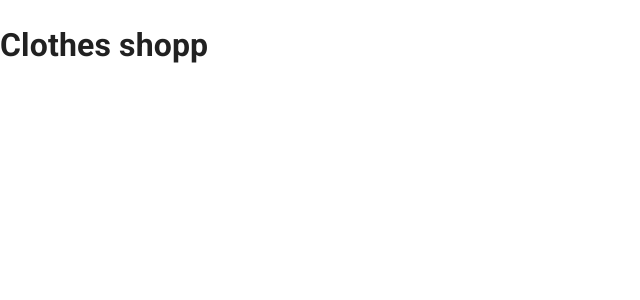
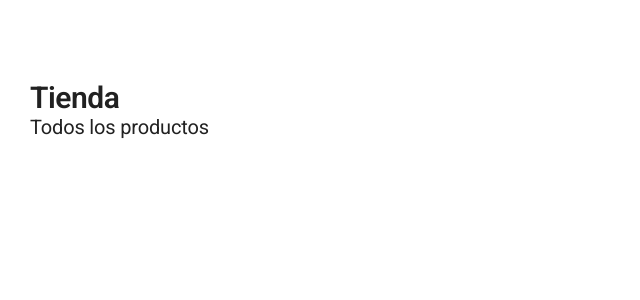
Before and after one commit to juanDaRestrepo/clothes-shop, a Next.js app: page / in a window 1280 px wide. Shown: the top 300 px of the page, without its empty margins (0-640 px from the left). Built offline with nearby package versions, Linux system fonts and the light colour scheme.

Commit message:
Create meta tags shop layout

```diff
--- /dev/null
+++ b/components/layouts/ShopLayout.tsx
@@ -0,0 +1,52 @@
+import Head from "next/head";
+import { FC, PropsWithChildren } from "react";
+
+interface Props {
+  title: string;
+  pageDescription: string;
+  imageFullUrl?: string;
+}
+
+export const ShopLayout: FC<PropsWithChildren<Props>> = ({
+  children,
+  title,
+  pageDescription,
+  imageFullUrl,
+}) => {
+  return (
+    <>
+      <Head>
+        <title>{title}</title>
+        <meta name="description" content={ pageDescription }/>
+
+        <meta name="og:title" content={ title } />
+        <meta name="og:description" content={ pageDescription } />
+
+        {
+            imageFullUrl && (
+                <meta name="og:image" content={imageFullUrl}/>
+            )
+        }
+      </Head>
+      <nav>{/* TODO :Navbar */}</nav>
+      {/* TODO: Sidebar*/}
+
+      <main
+        style={{
+          margin: "80px auto",
+          maxWidth: "1440px",
+          padding: "0px 30px",
+        }}
+      >
+        {children}
+      </main>
+      {/* Footer */}
+
+      <footer>
+        {/* Custom Footer */}
+      </footer>
+    </>
+  );
+};
+
+export default ShopLayout;
--- /dev/null
+++ b/components/layouts/index.ts
@@ -0,0 +1 @@
+export * from './ShopLayout';
--- a/pages/index.tsx
+++ b/pages/index.tsx
@@ -1,8 +1,13 @@
 import type { NextPage } from 'next'
+import { Typography } from '@mui/material';
+import { ShopLayout } from '../components/layouts'
 
 const Home: NextPage = () => {
   return (
-    <h1>Clothes shopp</h1>
+    <ShopLayout title={'The Clothe´s Shop- Home'} pageDescription={'Encuentra las mejores prendas de vestir y ropa deportiva'}>
+      <Typography variant='h1' component='h1'>Tienda</Typography>
+      <Typography variant='h2' sx={{ mb: 1 }}>Todos los productos</Typography>
+    </ShopLayout>
   )
 }
 
```
Also changed, not shown: 1 other file (tests, documents, lock files or other folders).
